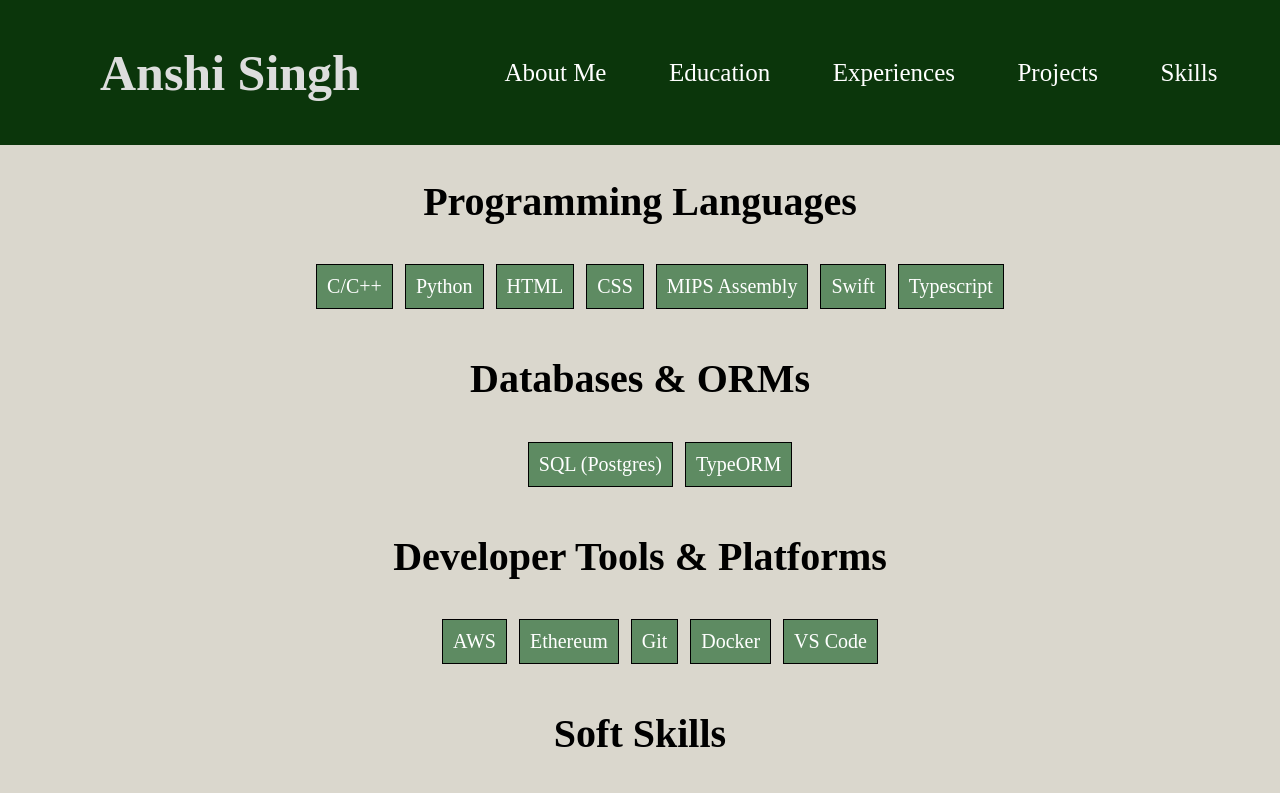
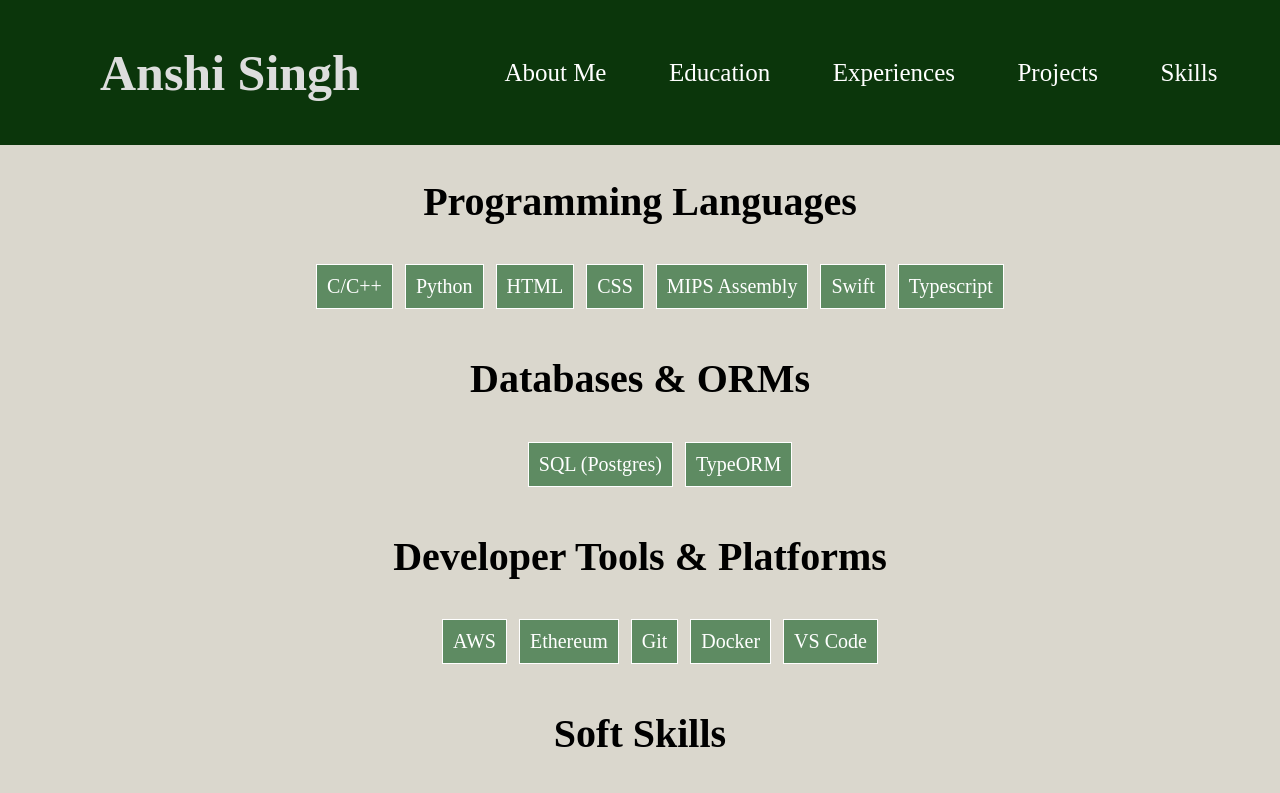
Before and after one commit to anshisinghh/cse134b-hw4, a plain HTML site: page skills.html in a window 1280 px wide. Shown: the top 793 px of the page. Drawn offline with Linux system fonts and the light colour scheme; a web font is replaced by a local one.

Commit message:
Update style.css

```diff
--- a/style.css
+++ b/style.css
@@ -484,7 +484,7 @@ output {
 }
 .skills-container ul li {
     display: inline;
-    border: 1px solid var(--dark-border-color, black);
+    border: 1px solid var(--light-border-color, white);
     background-color: var(--light-content-background-color, green);
     color: var(--button-text-color, white);
     padding: 0.5em;
```
